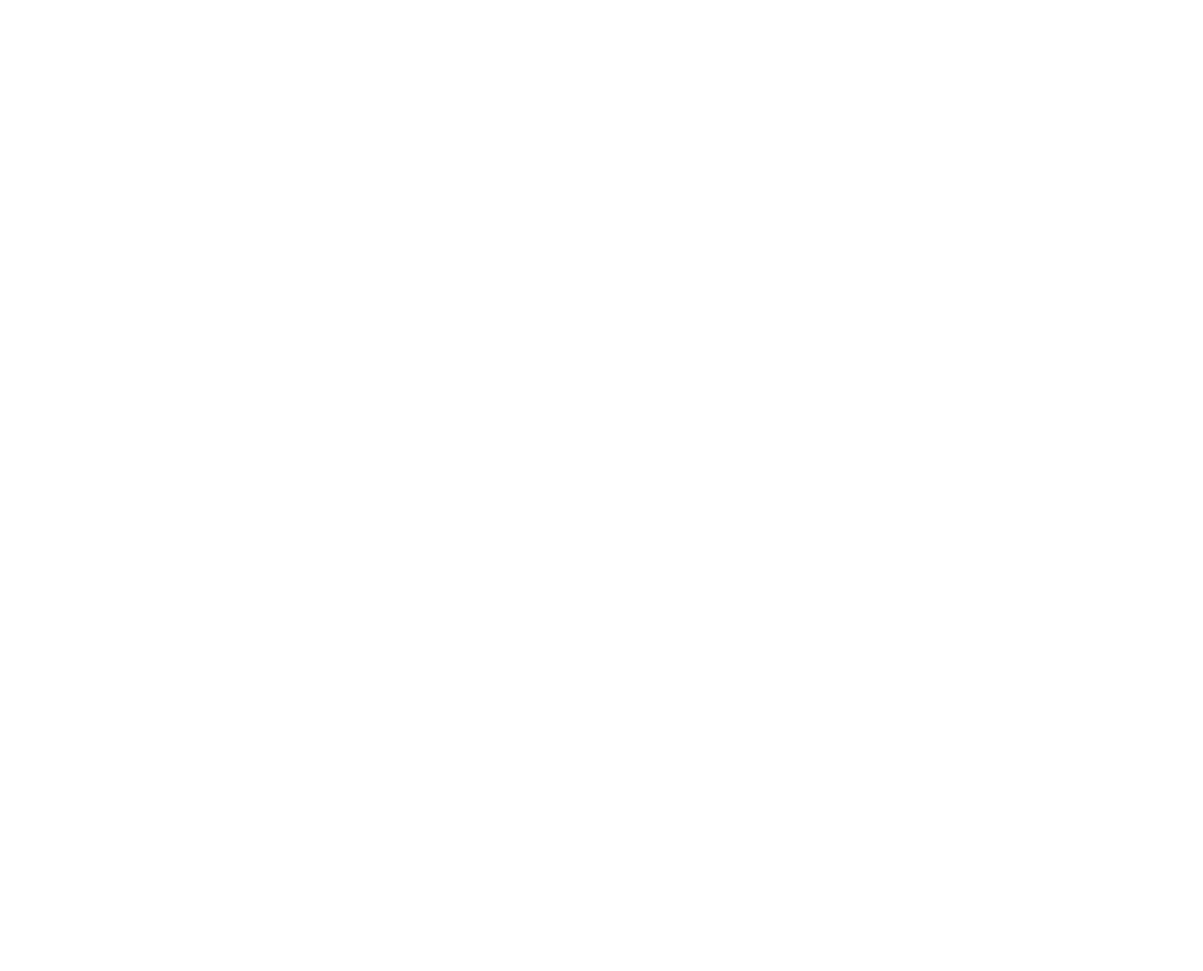
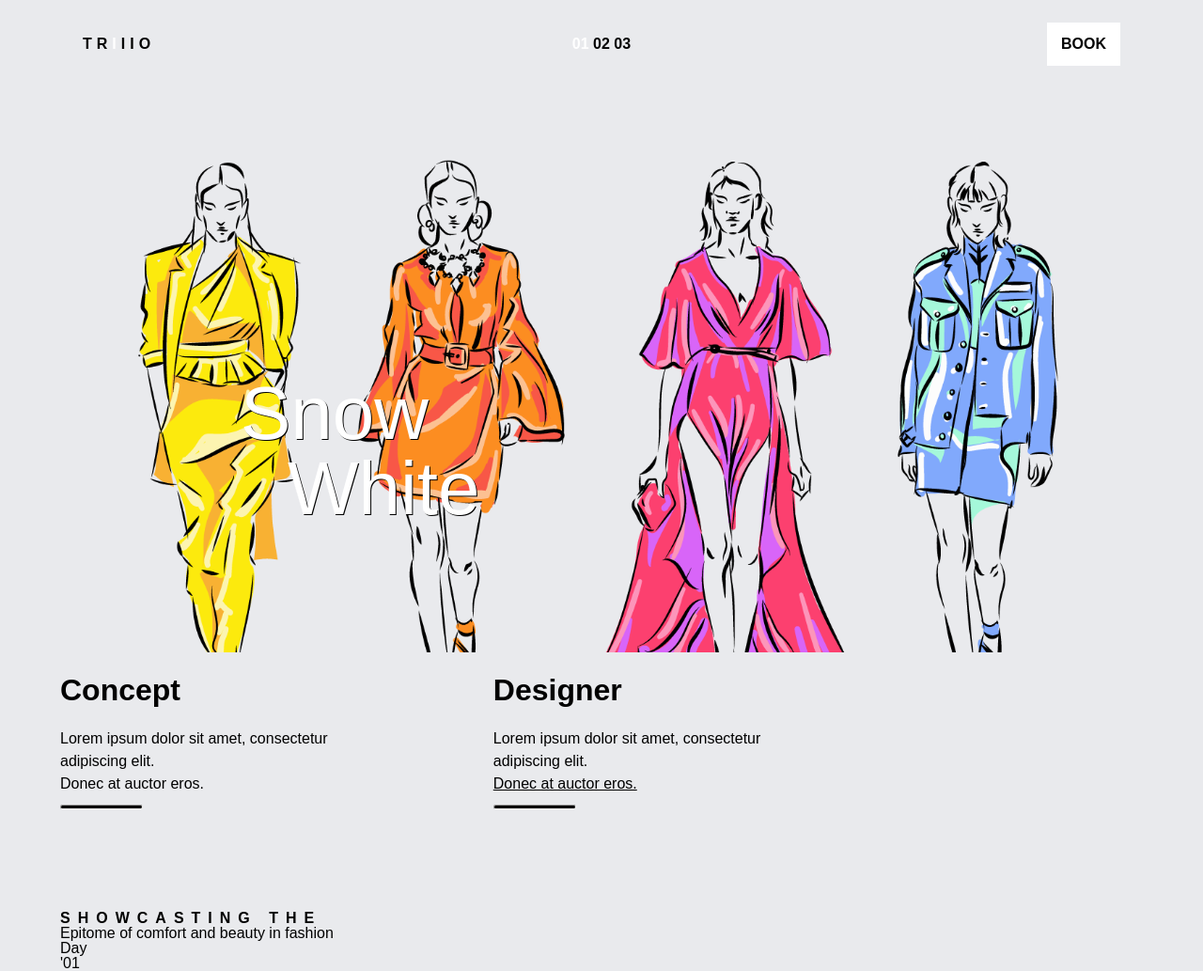
Before and after one commit to hristosponos/pizda228.ru, a plain HTML site: page index.html in a window 1280 px wide. Shown: the whole page at 94% size. Before the commit the page ends 800 px from the top, so only its background shows below. Drawn offline with Linux system fonts and the light colour scheme.

Commit message:
asasasdsdv

```diff
--- a/index.html
+++ b/index.html
@@ -4,8 +4,40 @@
 	<meta charset="utf-8">
 	<meta name="viewport" content="width=device-width, initial-scale=1">
 	<title>noxanax</title>
+	<link rel="stylesheet" type="text/css" href="style.css">
 </head>
 <body>
-
+<header>
+	<h2 class="logo">TR<span class="white">I</span>IIO</h2>
+	<h2 id="header-text"><span class="white">01</span> 02  03</h2>
+	<div id="header-btn">BOOK</div>
+</header>
+<div class="section1">
+	<div class="image">
+		<h1 id="image-text">Snow <br></h1>
+	</div>
+	<div id="sec1-text-container">
+		<div class="sec1-text">
+			<h3>Concept</h3>
+			<p>Lorem ipsum dolor sit amet, consectetur adipiscing elit. <br>Donec at auctor eros.</p>
+			<hr>
+		</div>
+		<div class="sec1-text">
+			<h3>Designer</h3>
+			<p>Lorem ipsum dolor sit amet, consectetur adipiscing elit. <br><a class="underline" href="#">Donec at auctor eros.</a> </p>
+			<hr>
+		</div>
+	</div>
+</div>
+<div class="section2">
+	<div id="sec2-heading">
+		<h3>showcasting the</h3>
+		<h1>Epitome of comfort and beauty in fashion</h1>
+	</div>
+	<div id="sec2-day">
+		<h2>Day</h2>
+		<h1>'01</h1>
+	</div>
+</div>
 </body>
 </html>
--- /dev/null
+++ b/style.css
@@ -0,0 +1,163 @@
+/*CSS RESET*/
+html, body, div, span, applet, object, iframe,
+h1, h2, h3, h4, h5, h6, p, blockquote, pre,
+a, abbr, acronym, address, big, cite, code,
+del, dfn, em, img, ins, kbd, q, s, samp,
+small, strike, strong, sub, sup, tt, var,
+b, u, i, center,
+dl, dt, dd, ol, ul, li,
+fieldset, form, label, legend,
+table, caption, tbody, tfoot, thead, tr, th, td,
+article, aside, canvas, details, embed,
+figure, figcaption, footer, header, hgroup,
+menu, nav, output, ruby, section, summary,
+time, mark, audio, video {
+	margin: 0;
+	padding: 0;
+	border: 0;
+	font-size: 100%;
+	font: inherit;
+	vertical-align: baseline;
+}
+/* HTML5 display-role reset for older browsers */
+article, aside, details, figcaption, figure,
+footer, header, hgroup, menu, nav, section {
+	display: block;
+}
+body {
+	line-height: 1;
+}
+ol, ul {
+	list-style: none;
+}
+blockquote, q {
+	quotes: none;
+}
+blockquote:before, blockquote:after,
+q:before, q:after {
+	content: '';
+	content: none;
+}
+table {
+	border-collapse: collapse;
+	border-spacing: 0;
+}
+
+/*TYPOGRAPHY*/
+
+@import url('https://fonts.googleapis.com/css2?family=Yantramanav:wght@500;700&display=swap');
+
+*{
+    font-family: 'Yantramanav', sans-serif !important;
+}
+
+.white{
+	color: white;
+}
+
+/*GLOBAL STYLES*/
+
+body{
+	background: #e9eaed;
+	padding: 0 5% 0 5%;
+}
+
+/*HEADER*/
+
+header{
+	display: flex;
+	justify-content: space-between;
+	align-items: center;
+	margin: 3vh;
+	font-weight: bold;
+}
+
+#header-btn{
+	background: white;
+	padding: 15px;
+	cursor: pointer;
+}
+
+#header-text{
+	/* Ilma selleta see tekst on vets viltu keskkohast space-betweeni parast */
+	position: absolute;
+	left: 50vw;
+	transform: translateX(-50%);
+}
+
+.logo{
+	letter-spacing: 5px;
+}
+
+/* SECTON 1 */
+
+.image{
+	width: 100%;
+	height: 75vh;
+	background-image: url("fashion.png");
+	background-size: 100%;
+}
+
+#image-text{
+	position: absolute;
+	top: 50%;
+	left: 20%;
+	color: white;
+	text-shadow: 1px 1px black;
+	font-size: 5rem;
+}
+
+#image-text:after{
+	content: "White";
+	position: absolute;
+	left: 25%;
+}
+
+#sec1-text-container{
+	display: flex;
+	align-content: justify;
+}
+
+.sec1-text{
+	max-width: 30%;
+	padding-right: 10%;
+}
+
+.sec1-text h3{
+	font-size: 2rem;
+	line-height: 5rem;
+	font-weight: bold;
+}
+
+.sec1-text p{
+	line-height: 1.5rem;
+}
+
+.sec1-text hr{
+	width: 25%;
+	height: 3px;
+	border-radius: 3px;
+	background: black;
+	margin-left: 0;
+	margin-top: 10px;
+}
+
+.underline{
+	text-decoration: underline;
+	color: black;
+	cursor: pointer;
+}
+
+/* SECTION 2 */
+
+#section2{
+	display: flex;
+	padding-top: 100px !important;
+}
+
+#sec2-heading h3{
+	text-transform: uppercase;
+	letter-spacing: .5rem;
+	font-weight: bold;
+	padding-top: 100px;
+}
```
Also changed, not shown: fashion.png (added).
